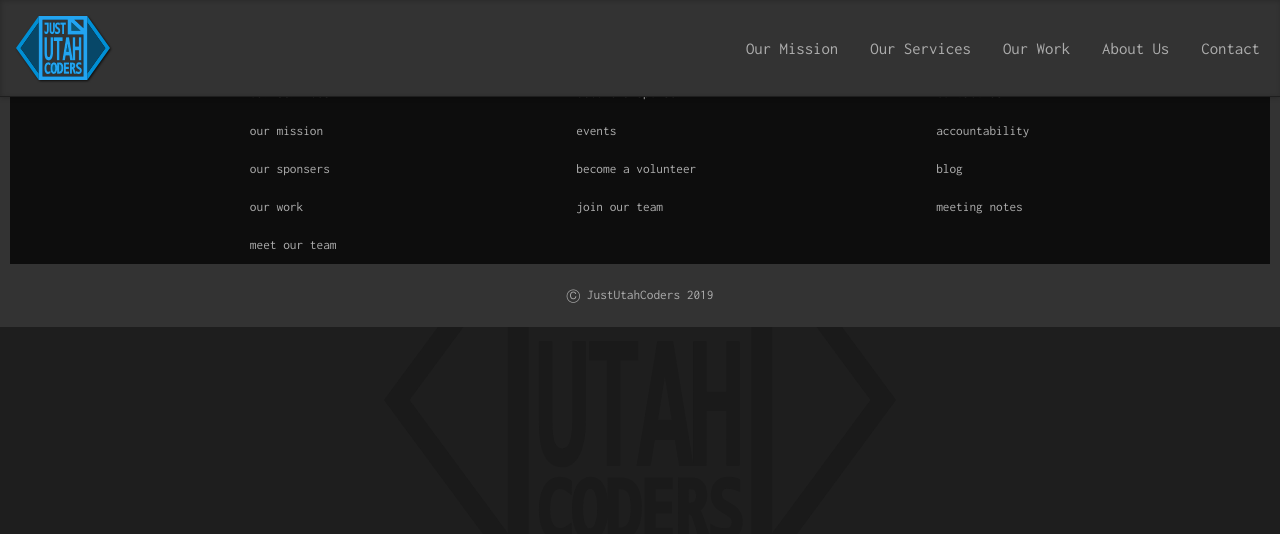
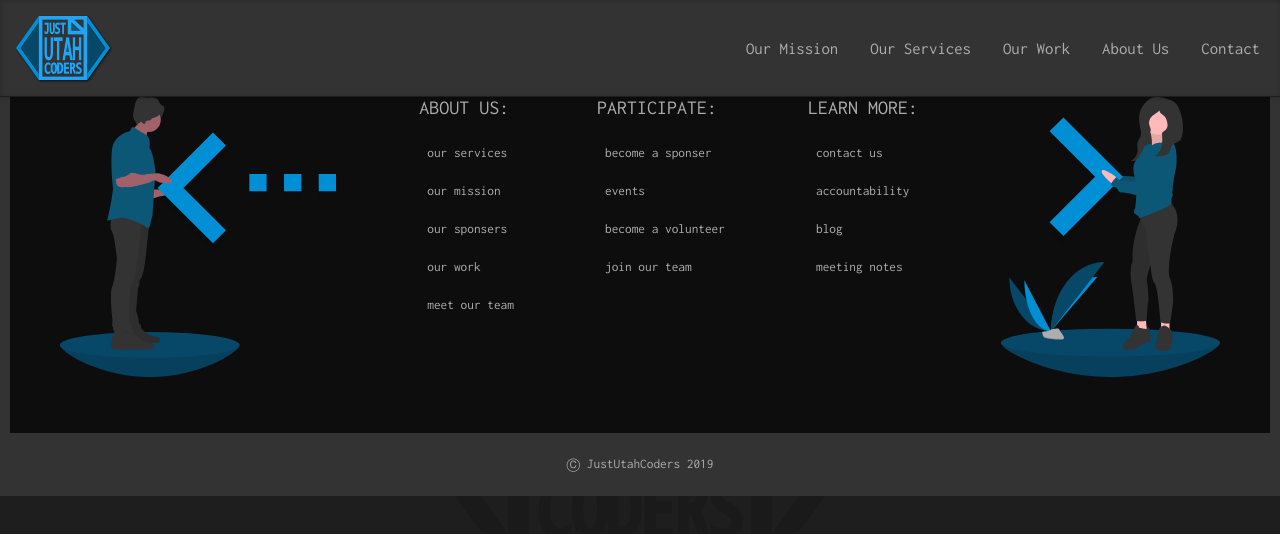
Before and after one commit to JustUtahCoders/justutahcoders.org, a React (Create React App) app in the folder client/: page / in a window 1280 px wide. Shown: the top 534 px of the page. Built offline with nearby package versions, Linux system fonts and the light colour scheme.

Commit message:
footer illustrations added and styled

```diff
--- a/client/src/Footer.js
+++ b/client/src/Footer.js
@@ -2,6 +2,8 @@ import React from 'react'
 import { Link } from '@reach/router'
 
 import './static/style/footer.css'
+import leftFooterImg from './static/images/left.svg'
+import rightFooterImg from './static/images/right.svg'
 
 export default function Footer() {
     const footerData = [
@@ -82,7 +84,11 @@ export default function Footer() {
 
     return (
         <footer>
-            <div className="sections-container">{mapFooterData}</div>
+            <div className="sections-container">
+                <img src={leftFooterImg} alt="web developer working" />
+                {mapFooterData}
+                <img src={rightFooterImg} alt="web developer working" />
+            </div>
             <div className="copywrite-container">
                 <p>Ⓒ JustUtahCoders 2019</p>
             </div>
--- a/client/src/static/style/footer.css
+++ b/client/src/static/style/footer.css
@@ -1,11 +1,10 @@
 footer {
     position: absolute;
-    /* bottom: 0; */
     left: 0;
     right: 0;
     z-index: 2;
 
-    padding: 1vh calc(1.25vh) 3vh calc(1.25vh);
+    padding: 1.5vh calc(1.25vh) 3vh calc(1.25vh);
 
     background-color: #333333;
     border-top: #1E1E1E 1px solid;
@@ -14,10 +13,15 @@ footer {
 .sections-container {
     display: flex;
     align-items: flex-start;
-    justify-content: space-evenly;
-    padding: vh calc(2vh);
+    justify-content: space-around;
+    padding: 7vh calc(1vh);
 
     background-color: #0D0D0D;
+}
+
+.sections-container > img {
+    height: 35vh;
+    align-self: center;
 }
 
 .sections-container > section {
@@ -42,7 +46,6 @@ footer {
 .copywrite-container {
     margin-top: 3vh;
     text-align: center;
-
 }
 
 /* MOBILE */
```
Also changed, not shown: client/src/static/images/left.svg (added), client/src/static/images/right.svg (added).
